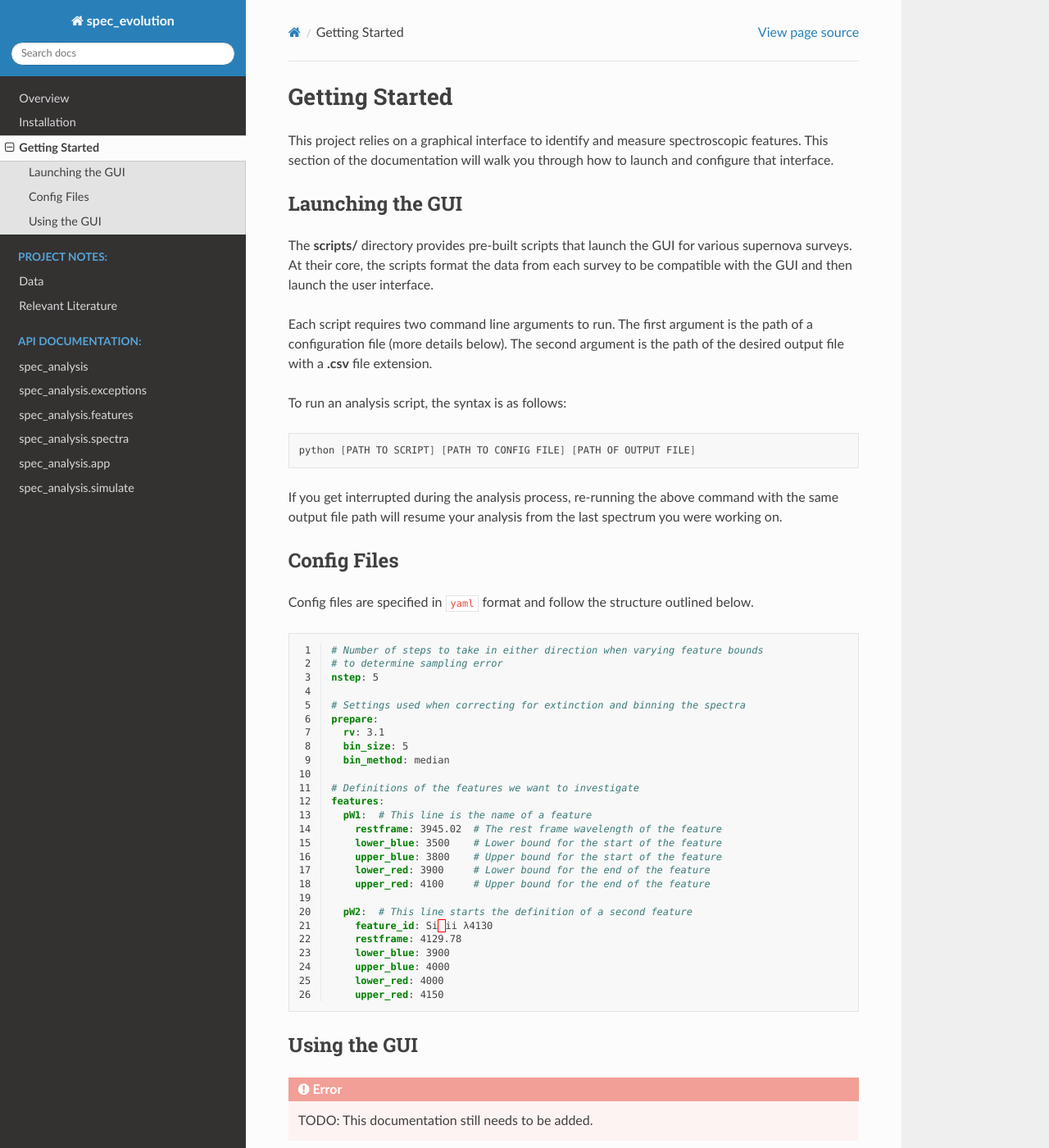
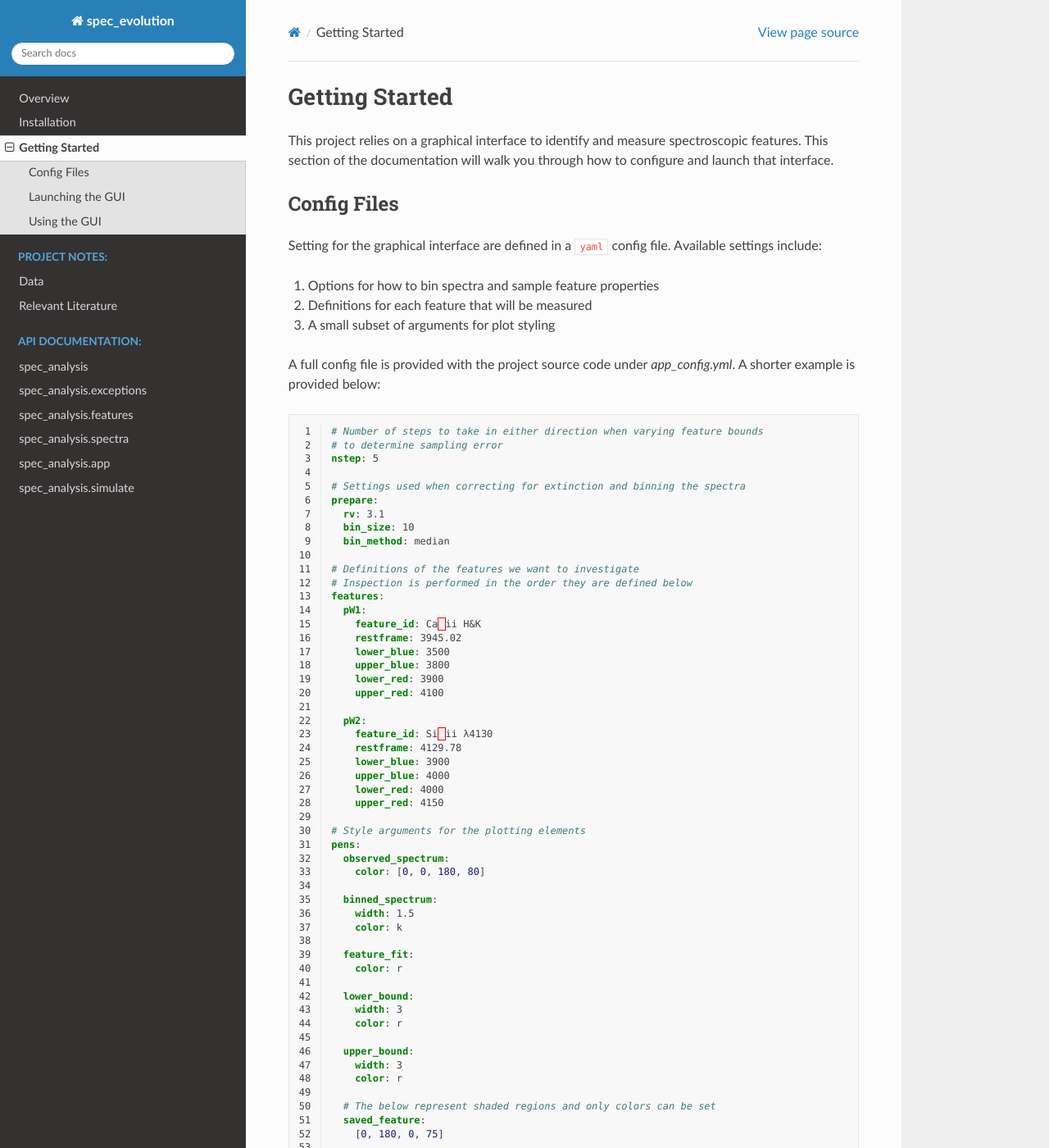
Before and after one commit to mwvgroup/SN-Spectral-Evolution, a Sphinx documentation site: the page built from docs/source/getting_started.rst, in a window 1280 px wide and 1400 px high. Shown: the whole window at 82% size. Built offline with Sphinx 7.4.7 and the Read the Docs theme 2.0.0, drawn with Linux system fonts in a browser that asks for light colours; some of the changed text lies outside the part shown.

Commit message:
Updates getting started info

```diff
--- a/docs/source/getting_started.rst
+++ b/docs/source/getting_started.rst
@@ -5,7 +5,82 @@ Getting Started
 
 This project relies on a graphical interface to identify and measure
 spectroscopic features. This section of the documentation will walk you
-through how to launch and configure that interface.
+through how to configure and launch that interface.
+
+Config Files
+------------
+
+Setting for the graphical interface are defined in a ``yaml`` config file.
+Available settings include:
+
+1. Options for how to bin spectra and sample feature properties
+2. Definitions for each feature that will be measured
+3. A small subset of arguments for plot styling
+
+A full config file is provided with the project source code under
+*app_config.yml*. A shorter example is provided below:
+
+.. code-block:: yaml
+   :linenos:
+
+   # Number of steps to take in either direction when varying feature bounds
+   # to determine sampling error
+   nstep: 5
+
+   # Settings used when correcting for extinction and binning the spectra
+   prepare:
+     rv: 3.1
+     bin_size: 10
+     bin_method: median
+
+   # Definitions of the features we want to investigate
+   # Inspection is performed in the order they are defined below
+   features:
+     pW1:
+       feature_id: Ca ii H&K
+       restframe: 3945.02
+       lower_blue: 3500
+       upper_blue: 3800
+       lower_red: 3900
+       upper_red: 4100
+
+     pW2:
+       feature_id: Si ii λ4130
+       restframe: 4129.78
+       lower_blue: 3900
+       upper_blue: 4000
+       lower_red: 4000
+       upper_red: 4150
+
+   # Style arguments for the plotting elements
+   pens:
+     observed_spectrum:
+       color: [0, 0, 180, 80]
+
+     binned_spectrum:
+       width: 1.5
+       color: k
+
+     feature_fit:
+       color: r
+
+     lower_bound:
+       width: 3
+       color: r
+
+     upper_bound:
+       width: 3
+       color: r
+
+     # The below represent shaded regions and only colors can be set
+     saved_feature:
+       [0, 180, 0, 75]
+
+     lower_region:
+       [255, 0, 0, 50]
+
+     upper_region:
+       [0, 0, 255, 50]
 
 Launching the GUI
 -----------------
@@ -29,43 +104,7 @@ If you get interrupted during the analysis process, re-running the above
 command with the same output file path will resume your analysis from the last
 spectrum you were working on.
 
-Config Files
-------------
-
-Config files are specified in ``yaml`` format and follow the structure
-outlined below.
-
-.. code-block:: yaml
-   :linenos:
-
-   # Number of steps to take in either direction when varying feature bounds
-   # to determine sampling error
-   nstep: 5
-
-   # Settings used when correcting for extinction and binning the spectra
-   prepare:
-     rv: 3.1
-     bin_size: 5
-     bin_method: median
-
-   # Definitions of the features we want to investigate
-   features:
-     pW1:  # This line is the name of a feature
-       restframe: 3945.02  # The rest frame wavelength of the feature
-       lower_blue: 3500    # Lower bound for the start of the feature
-       upper_blue: 3800    # Upper bound for the start of the feature
-       lower_red: 3900     # Lower bound for the end of the feature
-       upper_red: 4100     # Upper bound for the end of the feature
-
-     pW2:  # This line starts the definition of a second feature
-       feature_id: Si ii λ4130
-       restframe: 4129.78
-       lower_blue: 3900
-       upper_blue: 4000
-       lower_red: 4000
-       upper_red: 4150
-
 Using the GUI
 -------------
 
-.. error:: TODO: This documentation still needs to be added.
+.. note:: TODO: This documentation still needs to be added.
```
Also changed, not shown: other parts of docs/source/getting_started.rst (+1 -1 lines), docs/source/installation.rst (+7 -0 lines).
